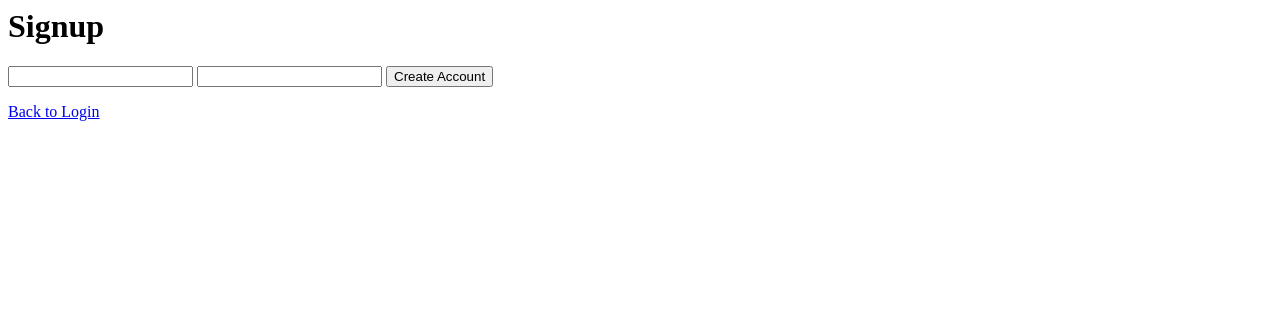
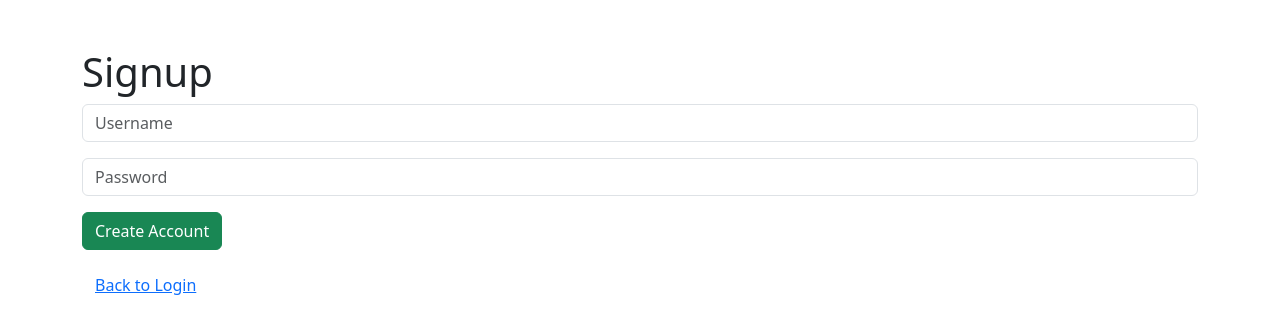
Before and after one commit to HifumiKaede/M6_KanRodriguezYap, a Django app: template M6E_KanRodriguezYap/tapas/tapasapp/templates/tapasapp/signup.html in a window 1280 px wide. Shown: the top 334 px of the page. Run offline with Django 3.2, Linux system fonts and the light colour scheme; the template is opened without the code that fills it, so the values that code supplies are empty.

Commit message:
Update signup.html

```diff
--- a/M6E_KanRodriguezYap/tapas/tapasapp/templates/tapasapp/signup.html
+++ b/M6E_KanRodriguezYap/tapas/tapasapp/templates/tapasapp/signup.html
@@ -1,12 +1,31 @@
-<h1>Signup</h1>
+<!DOCTYPE html>
+<html>
+<head>
+    <title>Signup</title>
+    <link href="https://cdn.jsdelivr.net/npm/bootstrap@5.3.0/dist/css/bootstrap.min.css" rel="stylesheet">
+</head>
 
-<form method="POST">
-    {% csrf_token %}
-    <input type="text" name="username">
-    <input type="password" name="password">
-    <button type="submit">Create Account</button>
-</form>
+<body class="container mt-5">
 
-<p style="color:red;">{{ message }}</p>
+    <h1>Signup</h1>
 
-<a href="{% url 'login' %}">Back to Login</a>
+    <form method="POST">
+        {% csrf_token %}
+
+        <div class="mb-3">
+            <input type="text" name="username" class="form-control" placeholder="Username">
+        </div>
+
+        <div class="mb-3">
+            <input type="password" name="password" class="form-control" placeholder="Password">
+        </div>
+
+        <button class="btn btn-success" type="submit">Create Account</button>
+    </form>
+
+    <p style="color:red;">{{ message }}</p>
+
+    <a href="{% url 'login' %}" class="btn btn-link">Back to Login</a>
+
+</body>
+</html>
```
